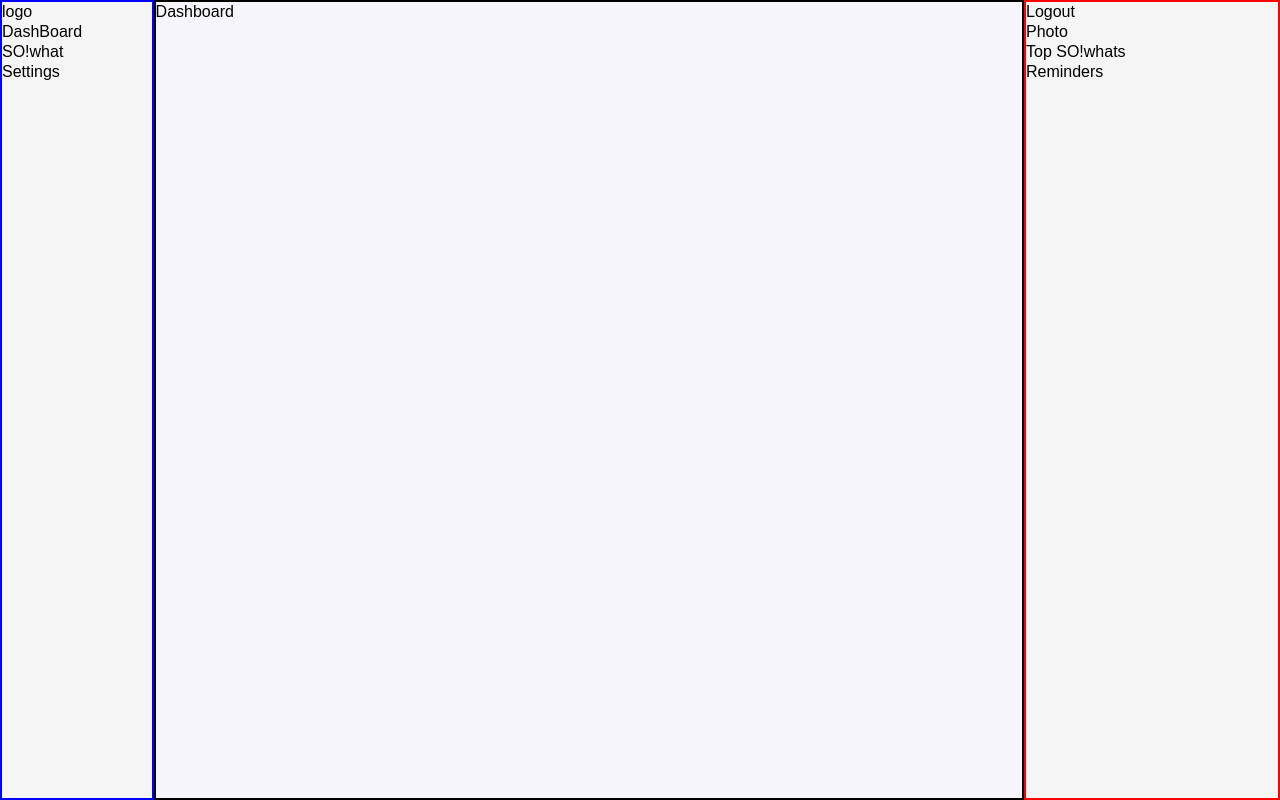
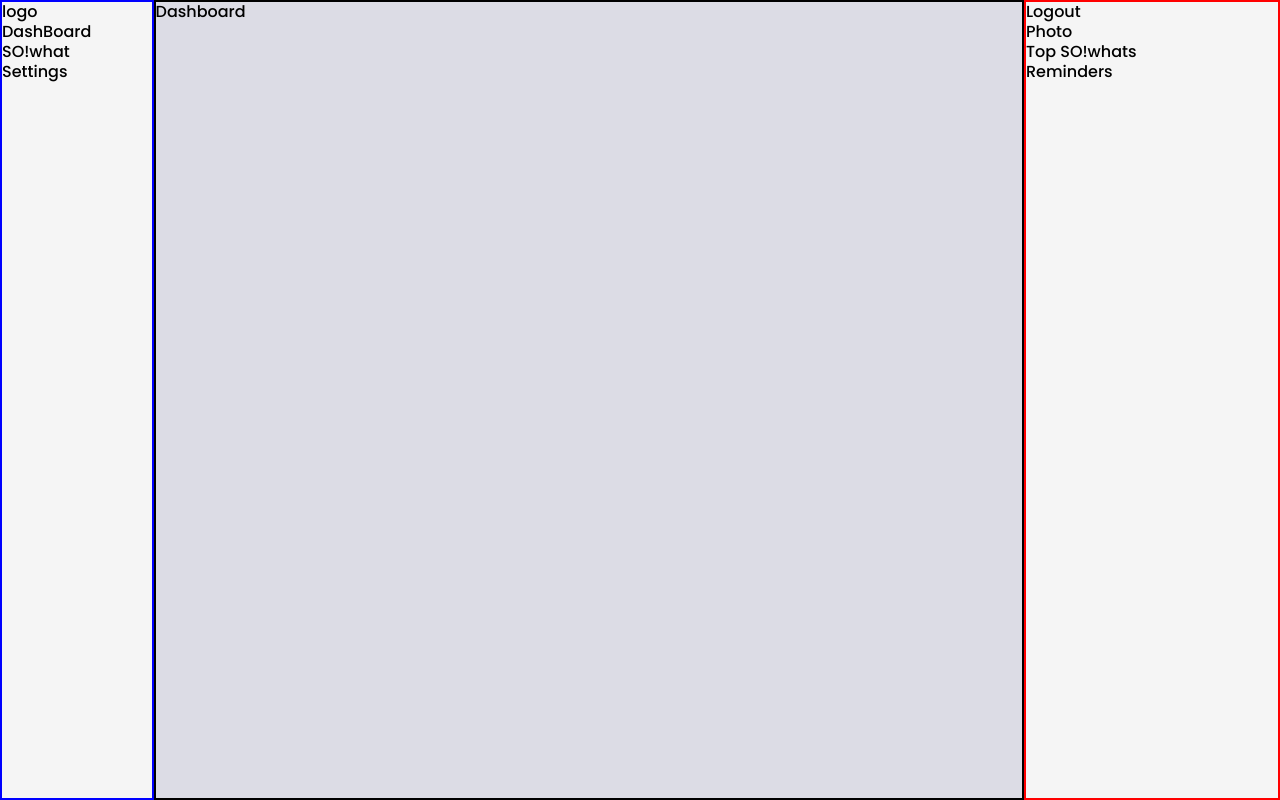
Before and after one commit to Andrew-Fenrich/SOwhat, a React (Create React App) app in the folder client/: page / in a window 1280 px wide. Built offline with nearby package versions, Linux system fonts and the light colour scheme.

Commit message:
Global styles inplace

```diff
--- a/client/public/index.html
+++ b/client/public/index.html
@@ -3,6 +3,11 @@
   <head>
     <meta charset="utf-8" />
     <link rel="icon" href="%PUBLIC_URL%/favicon.ico" />
+    <link rel="preconnect" href="https://fonts.gstatic.com" />
+    <link
+      href="https://fonts.googleapis.com/css2?family=Poppins:wght@500&display=swap"
+      rel="stylesheet"
+    />
     <meta name="viewport" content="width=device-width, initial-scale=1" />
     <meta name="theme-color" content="#000000" />
     <meta
@@ -24,7 +29,7 @@
       work correctly both with client-side routing and a non-root public URL.
       Learn how to configure a non-root public URL by running `npm run build`.
     -->
-    <title>React App</title>
+    <title>SO!what</title>
   </head>
   <body>
     <noscript>You need to enable JavaScript to run this app.</noscript>
--- a/client/src/App.js
+++ b/client/src/App.js
@@ -47,7 +47,7 @@ const Wrapper = styled.div`
 
 const SwitchWrapper = styled.div`
   width: 68%;
-  background-color: #f5f5fb;
+  background-color: #dcdce5;
   border: 2px solid black;
 `;
 
--- a/client/src/GlobalStyles.js
+++ b/client/src/GlobalStyles.js
@@ -5,16 +5,16 @@ export default createGlobalStyle`
     *:after {
         box-sizing: border-box;
         -webkit-font-smoothing: antialiased;
-        font-family: 'Montserrat', sans-serif;
+        font-family: 'Poppins', sans-serif;
     }
     :root {
-  --primary-color:  #666666;
+  --text-color:  #A2A2C2;
   --secondary-color: #1a1a1a;
   --accent-color: #ffd100;
 }
 html, body {
     max-width: 100vw;
-    background: whitesmoke;
+    background: white;
 }
 html, body, div, span, applet, object, iframe,
     h1, h2, h3, h4, h5, h6, p, blockquote, pre,
@@ -52,9 +52,9 @@ html, body, div, span, applet, object, iframe,
     }
     a {
         text-decoration: none;
-        color: var(--secondary-color);
+        color: var(--text-color);
         &:hover {
-            color: var(--accent-color)
+            color: black
         }
     }
 `;
```
